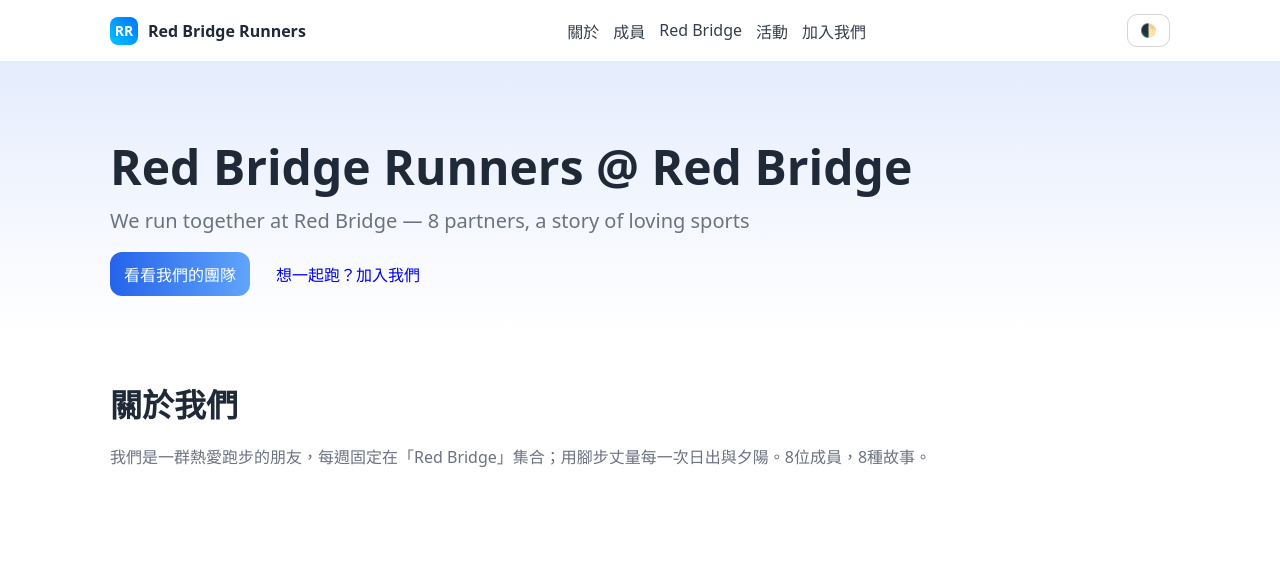
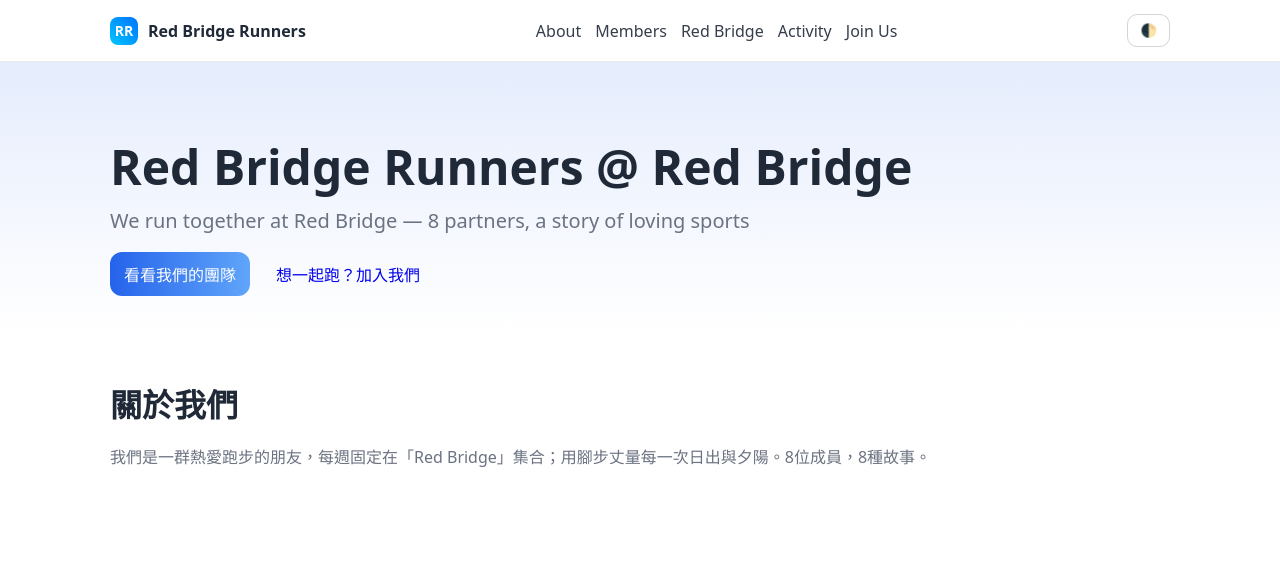
Before and after one commit to Stainley802/RBR, a plain HTML site: page index.html in a window 1280 px wide. Shown: the top 585 px of the page. Drawn offline with Linux system fonts and the light colour scheme.

Commit message:
Update index.html

```diff
--- a/index.html
+++ b/index.html
@@ -54,11 +54,11 @@
       <nav>
         <a id="brand" href="#top"><span class="logo">RR</span><strong>Red Bridge Runners</strong></a>
         <div id="nav">
-          <a href="#about">關於</a>
-          <a href="#members">成員</a>
+          <a href="#about">About</a>
+          <a href="#members">Members</a>
           <a href="#location">Red Bridge</a>
-          <a href="#records">活動</a>
-          <a href="#contact">加入我們</a>
+          <a href="#records">Activity</a>
+          <a href="#contact">Join Us</a>
         </div>
         <button id="theme-toggle" aria-pressed="false">🌓</button>
       </nav>
```
